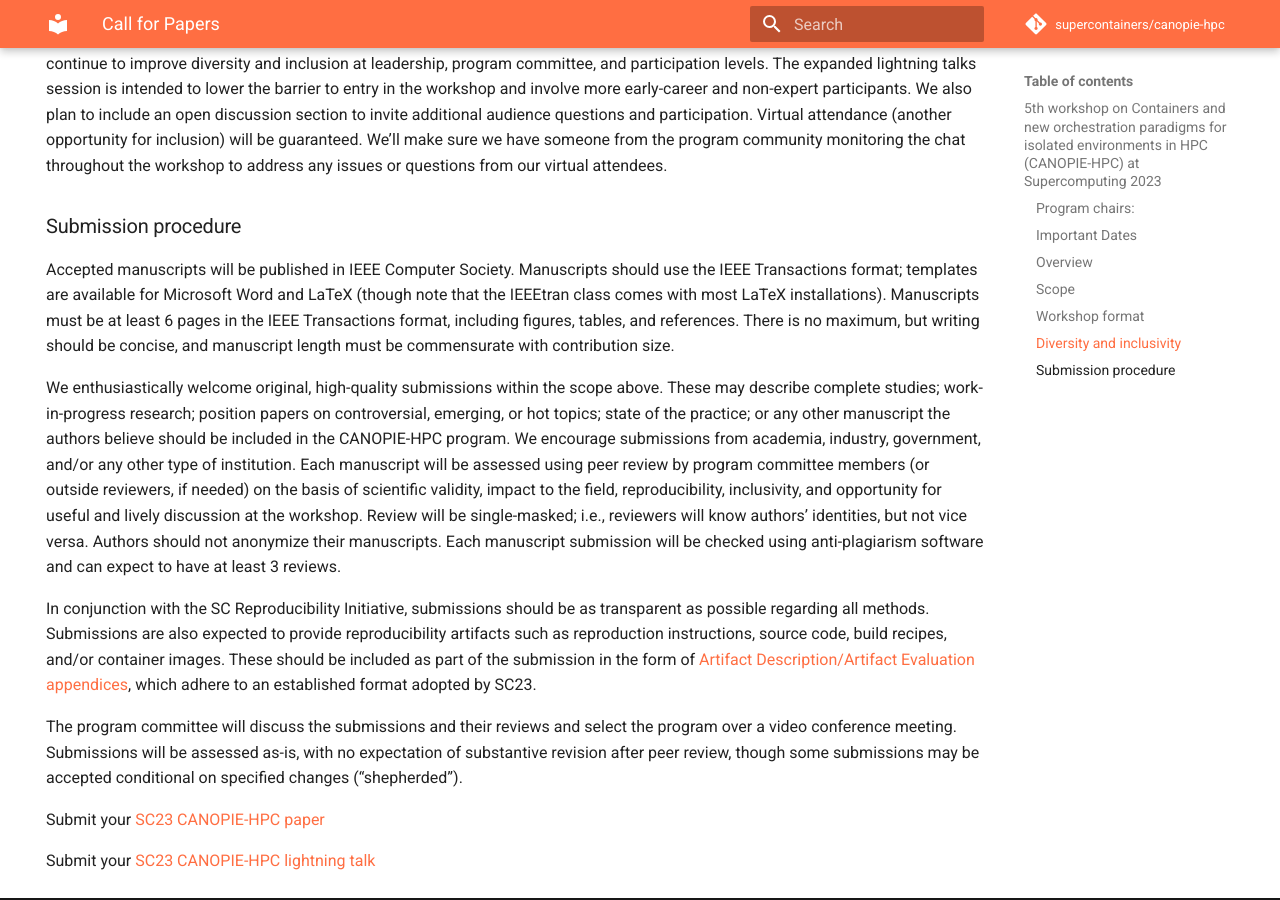
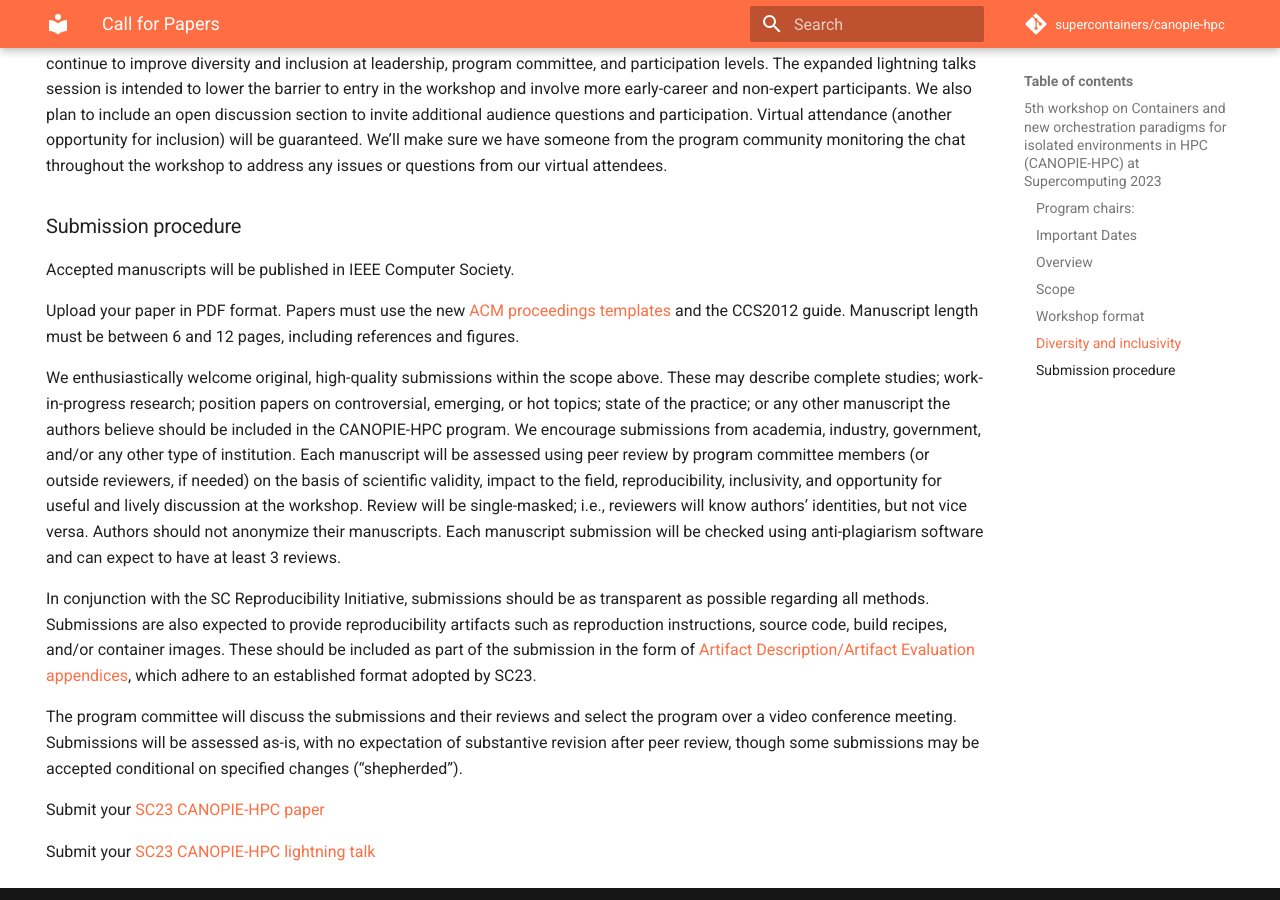
Before and after one commit to supercontainers/canopie-hpc, an MkDocs documentation site: the page built from docs/cfp.md, in a window 1280 px wide and 900 px high, scrolled down 2569 px. Built offline with MkDocs 1.6.1 and Material for MkDocs 9.7.7, drawn with Linux system fonts in a browser that asks for light colours; comment, search, counter and statistics services are not loaded.

Commit message:
update proceedings details

```diff
--- a/docs/cfp.md
+++ b/docs/cfp.md
@@ -117,13 +117,12 @@ address any issues or questions from our virtual attendees.
 
 ### Submission procedure
 
-Accepted manuscripts will be published in IEEE Computer Society.  Manuscripts
-should use the IEEE Transactions format; templates are available for Microsoft
-Word and LaTeX (though note that the IEEEtran class comes with most LaTeX
-installations). Manuscripts must be at least 6 pages in the IEEE Transactions
-format, including figures, tables, and references. There is no maximum, but
-writing should be concise, and manuscript length must be commensurate with
-contribution size.
+Accepted manuscripts will be published in IEEE Computer Society.
+
+Upload your paper in PDF format. Papers must use the new [ACM proceedings
+templates](https://www.acm.org/publications/proceedings-template) and the CCS2012 guide.
+Manuscript length must
+be between 6 and 12 pages, including references and figures.
 
 We enthusiastically welcome original, high-quality submissions within the scope
 above. These may describe complete studies; work-in-progress research; position
```
